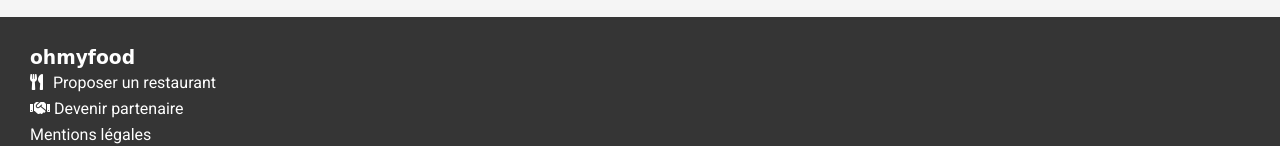
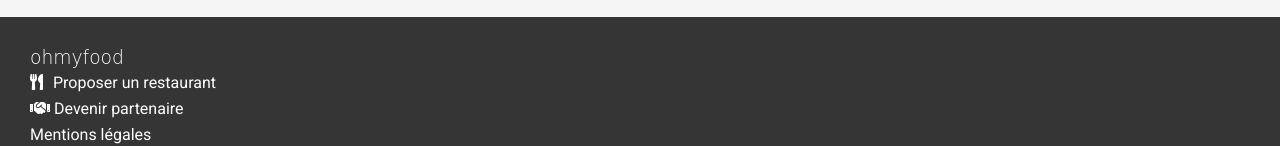
Before and after one commit to at4n4ss/JulienAtanassov_3_21032021, a website: page index.html in a window 1280 px wide. Shown: the part 1219-1365 px from the top of the page. Drawn offline with Linux system fonts and the light colour scheme; a web font is replaced by a local one.

Commit message:
minor changes

```diff
--- a/sass/base/_typography.scss
+++ b/sass/base/_typography.scss
@@ -28,7 +28,7 @@
 .footer__logo h3 {
   font-family: "Shrikhand", cursive;
   color: white;
-  font-size: normal;
+  font-weight: lighter;
 }
 .spinner_logo p {
   font-family: "Shrikhand", cursive;
```
Also changed, not shown: public/css/style.css.
